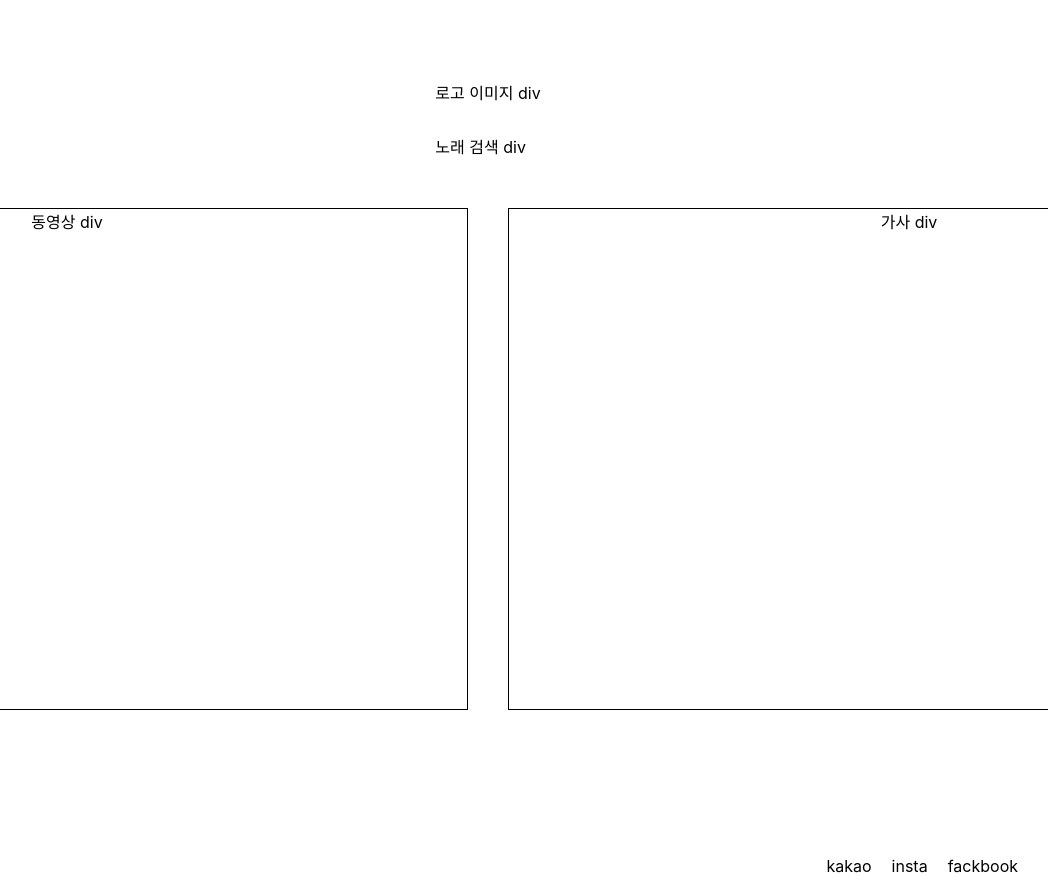
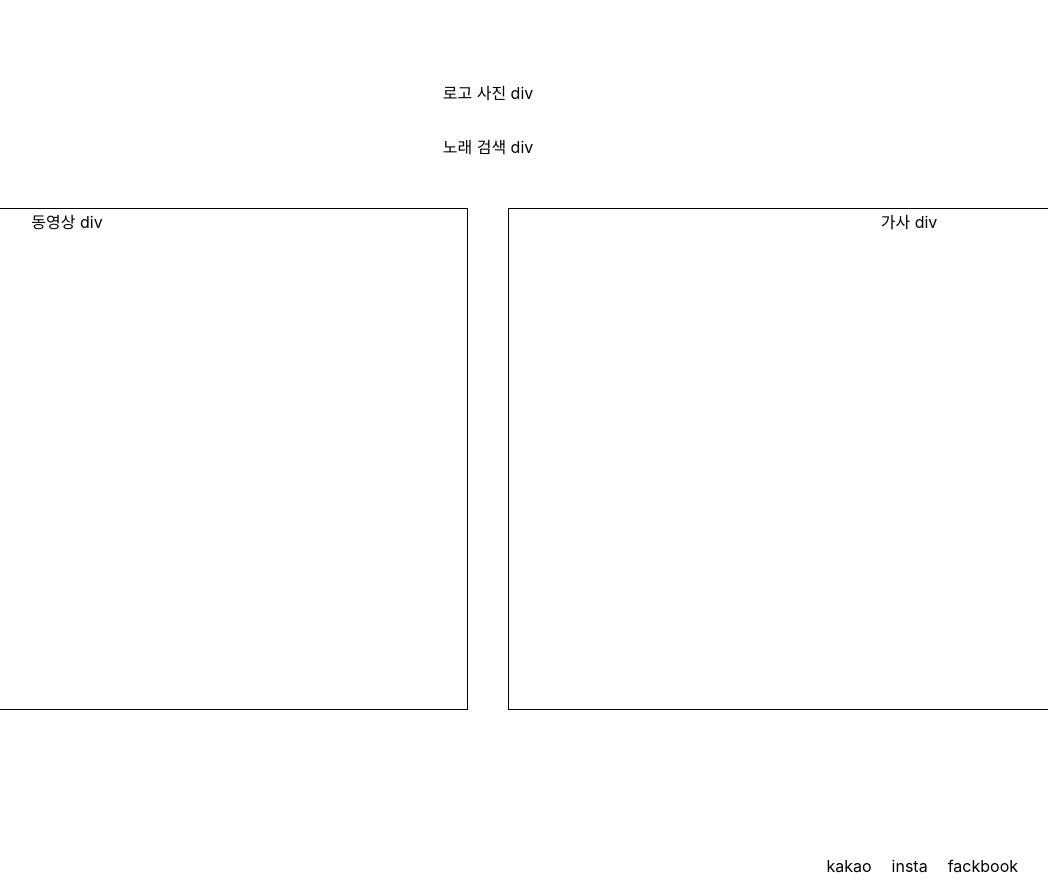
Before and after one commit to msg824/yourics, a React (Create React App) app in the folder client/: page /main in a window 1280 px wide. Shown: the top 892 px of the page, without its empty margins (152-1200 px from the left). Built offline with nearby package versions, Linux system fonts and the light colour scheme; no server answers.

Commit message:
로고사진으로 바꿈

```diff
--- a/client/src/components/MainPage/MainPage.js
+++ b/client/src/components/MainPage/MainPage.js
@@ -21,7 +21,7 @@ class MainPage extends React.Component {
                 {/* 로고, 노래검색 */}
                 <header>
                     <div className="logo">
-                        로고 이미지 div
+                        로고 사진 div
                     </div>
                     <div className="search">
                         노래 검색 div
```
